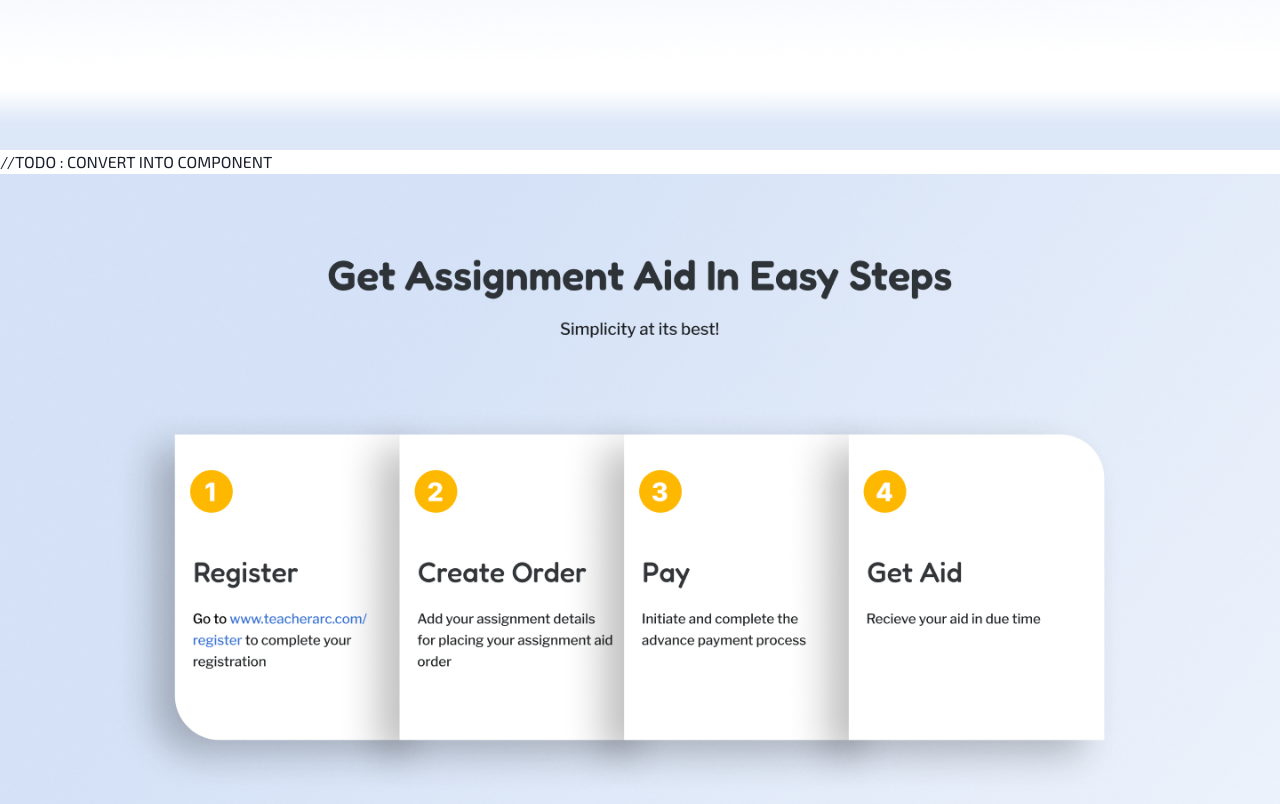
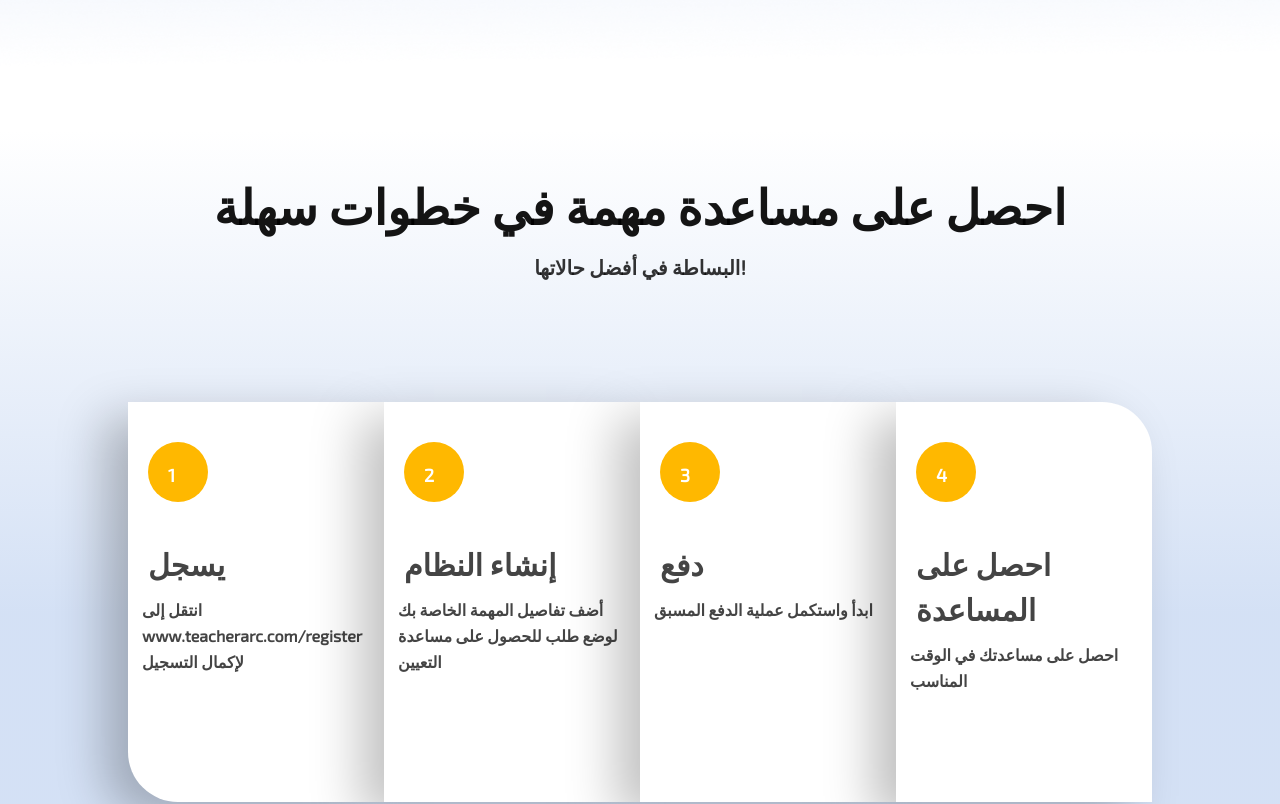
Before and after one commit to teacher-arc/ta-frontend, a React (Create React App) app: page / in a window 1280 px wide. Shown: the part 940-1744 px from the top of the page. Built offline with nearby package versions, Linux system fonts and the light colour scheme.

Commit message:
feat(Localisation): :art: Localisation of image component done
Image component made into react component and localisation added for the same

```diff
--- /dev/null
+++ b/src/components/StepCard.js
@@ -0,0 +1,95 @@
+import React from "react";
+import { useTranslation } from "react-i18next";
+import {
+  Box,
+  Button,
+  Flex,
+  Heading,
+  HStack,
+  Icon,
+  Container,
+  Text,
+  SimpleGrid,
+  Grid,
+  GridItem,
+  VStack,
+  Image,
+  Center,
+} from "@chakra-ui/react";
+import "./../index.css";
+function StepCard({ title, description, count }) {
+  const { t } = useTranslation();
+  const Card = count === 4 ? LastCard : count === 1 ? FirstCard : MiddleCard;
+
+  return (
+    <Card>
+      <div className="stepcard_circle">{count}</div>
+      <Text
+        fontSize={{ sm: "sm", lg: "3xl" }}
+        fontWeight="900"
+        margin={{ sm: "4px", lg: "40px 20px 0 20px" }}
+      >
+        {t(title)}
+      </Text>
+
+      <Text
+        fontSize={{ sm: "sm", lg: "md" }}
+        fontWeight="extrabold"
+        margin="10px"
+        as="p"
+        lineHeight={{ sm: "1rem", lg: "1.6rem" }}
+        paddingLeft="4px"
+      >
+        {t(description)}
+      </Text>
+    </Card>
+  );
+}
+
+const FirstCard = ({ children }) => (
+  <Box
+    backgroundColor="#FFFFFF"
+    paddingTop="40px"
+    marginTop="80px"
+    width="20vw"
+    height="50vh"
+    style={{
+      "box-shadow": "-23.4629px 16.2435px 48.129px rgba(0, 0, 0, 0.25)",
+      "border-radius": "0px 0px 0px 50px",
+    }}
+  >
+    {children}
+  </Box>
+);
+
+const LastCard = ({ children }) => (
+  <Box
+    backgroundColor="#FFFFFF"
+    paddingTop="40px"
+    marginTop="80px"
+    width="20vw"
+    height="50vh"
+    style={{
+      "box-shadow": "-23.4629px 16.2435px 48.129px rgba(0, 0, 0, 0.25)",
+      "border-radius": "0px 50px 0px 0px",
+    }}
+  >
+    {children}
+  </Box>
+);
+
+const MiddleCard = ({ children }) => (
+  <Box
+    backgroundColor="#FFFFFF"
+    paddingTop="40px"
+    marginTop="80px"
+    width="20vw"
+    height="50vh"
+    style={{
+      "box-shadow": "-23.4629px 16.2435px 48.129px rgba(0, 0, 0, 0.25)",
+    }}
+  >
+    {children}
+  </Box>
+);
+export default StepCard;
--- a/src/i18n/locales/ar/translations.json
+++ b/src/i18n/locales/ar/translations.json
@@ -1,41 +1,41 @@
 {
-  "Home": "بيت",
-  "Post Assignment": "بعد التعيين",
+  "Home": "الصفحة الرئيسية",
+  "Post Assignment": "ارفع واجبك",
   "Live Session": "جلسة مباشرة",
   "Wallet": "محفظة",
   "Contact": "اتصال",
   "Log Out": "تسجيل خروج",
-  "Signup": "اشتراك",
+  "Signup": "تسجيل",
   "Read More": "قراءة المزيد",
   "Get Help": "احصل على مساعدة",
 
-  "Get All The Mentorship You'll Ever Need": "احصل على كل الإرشاد الذي تحتاجه",
-  "Mentorship at its best": "الإرشاد في أفضل حالاته",
+  "Get All The Mentorship You'll Ever Need": "احصل على مساعدة على كل ماتريد",
+  "Mentorship at its best": "المدرسين في أفضل حالاته",
 
-  "Receive guidance for all sorts of assignments": "تلقي إرشادات لجميع أنواع المهام",
-  "The only place for assignment doubt clearance": "المكان الوحيد لتسوية شكوك التنازل",
+  "Receive guidance for all sorts of assignments": "تلقي حلول لجميع أنواع المهام",
+  "The only place for assignment doubt clearance": "شاك في حلك ارفع واجبك ونقم بحله ",
 
-  "Assignment Aid": "المساعدة على التنازل",
+  "Assignment Aid": "المساعدة على الواجبات",
   "Get assignment aid whenever  you need with Teacher Arc's round the clock support": "احصل على مساعدة في أداء المهام متى احتجت إلى دعم Teacher Arc على مدار الساعة",
   "Live Sessions": "جلسات مباشرة",
   "Request for doubt clearance session from subject experts": "طلب جلسة إزالة الشك من الخبراء المتخصصين",
   "Lab report Guidance": "دليل تقرير المختبر",
   "Get help from top class lab assistants": "الحصول على مساعدة من أفضل مساعدي المختبرات",
-  "Project Report Help": "تعليمات تقرير المشروع",
+  "Project Report Help": "احصل على مساعدة في البحوث والمشاريع ",
   "Get a chance at creating the best project reports with the guidance of our subject matter experts": "احصل على فرصة لإنشاء أفضل تقارير المشروع بتوجيه من خبرائنا المتخصصين",
   "speech writing": "كتابة الكلام",
-  "Present to your associates in style by getting the guidance of our subject matter experts": "قدم إلى زملائك بأسلوب أنيق من خلال الحصول على إرشادات من خبراء الموضوع لدينا",
+  "Present to your associates in style by getting the guidance of our subject matter experts": "قدم إلى زملائك بأسلوب أنيق من خلال الحصول على مدرس من خبراء جميع المواد لدينا",
   "essay writing": "كتابة مقال",
-  "Writing has never been easier with the guidance of our Literature mentors": "لم تكن الكتابة أسهل من أي وقت مضى بتوجيهات من مرشدي الأدب لدينا",
+  "Writing has never been easier with the guidance of our Literature mentors": "لم تكن الكتابة أسهل من أي وقت مضى بتوجيهات من المدرسين الأدب لدينا",
   "Presentation Guidance": "دليل العرض",
   "Create stunning presentations which are not only expressive, but informative and grasp everyone's attention": "إنشاء عروض تقديمية مذهلة ليست معبرة فحسب ، بل غنية بالمعلومات وتلفت انتباه الجميع",
   "Recorded Tutorials": "دروس مسجلة",
   "Need a tutorial? Look no further, give us the details of the subject matter you need and we’ll set you up!": "هل تحتاج إلى برنامج تعليمي؟ لا مزيد من البحث ، زودنا بتفاصيل الموضوع الذي تريده وسنقوم بإعدادك!",
   "Math Help": "تعليمات الرياضيات",
-  "Math is something that frightens the lot of us. No more! Get guidance from our Math experts today!": "الرياضيات شيء يخيف الكثير منا. لا أكثر! احصل على إرشادات من خبراء الرياضيات لدينا اليوم!",
+  "Math is something that frightens the lot of us. No more! Get guidance from our Math experts today!": "الرياضيات شيء يخيف الكثير منا. لا أكثر! احصل على مدرس من خبراء الرياضيات لدينا اليوم!",
 
   "Only Original work": "العمل الأصلي فقط",
-  "100% verified and original solutions only": "100٪ حلول موثقة وأصلية فقط",
+  "100% verified and original solutions only": "100% حلول موثقة وأصلية فقط",
   "24/7 Availability": "24/7 Availability",
   "Round the clock support": "دعم على مدار الساعة",
   "Always on time": "دعم على مدار الساعة",
@@ -79,5 +79,21 @@
   "The tutor will be ready at the session time to solve your problem.": "سيكون المعلم جاهزًا في وقت الجلسة لحل مشكلتك.",
 
   "Question/Instructions": "سؤال / تعليمات",
-  " Current Wallet Balance": "رصيد المحفظة الحالي"
+  " Current Wallet Balance": "رصيد المحفظة الحالي",
+
+
+  "Get Assignment Aid in Easy Steps": "احصل على مساعدة مهمة في خطوات سهلة",
+  "Simplicity at its Best!": "البساطة في أفضل حالاتها!",
+
+  "Register": "يسجل",
+  "Go to www.teacherarc.com/register to complete your registration": "انتقل إلى www.teacherarc.com/register لإكمال التسجيل",
+
+  "Create Order": "إنشاء النظام",
+  "Add your assignment details to place order for assignment aid": "أضف تفاصيل المهمة الخاصة بك لوضع طلب للحصول على مساعدة التعيين",
+
+  "Pay": "دفع",
+  "Initiate and complete the advance payment process": "ابدأ واستكمل عملية الدفع المسبق",
+
+  "Get Aid": "احصل على المساعدة",
+  "Receive your aid in due time": "احصل على مساعدتك في الوقت المناسب"
 }
--- a/src/i18n/locales/en/translations.json
+++ b/src/i18n/locales/en/translations.json
@@ -81,5 +81,20 @@
   "The tutor will be ready at the session time to solve your problem.": "The tutor will be ready at the session time to solve your problem.",
 
   "Question/Instructions": "Question/Instructions",
-  " Current Wallet Balance": " Current Wallet Balance"
+  " Current Wallet Balance": " Current Wallet Balance",
+
+  "Get Assignment Aid in Easy Steps": "Get Assignment Aid in Easy Steps",
+  "Simplicity at its Best!": "Simplicity at its Best!",
+
+  "Register": "Register",
+  "Go to www.teacherarc.com/register to complete your registration": "Go to www.teacherarc.com/register to complete your registration",
+
+  "Create Order": "Create Order",
+  "Add your assignment details to place order for assignment aid": "Add your assignment details to place order for assignment aid",
+
+  "Pay": "Pay",
+  "Initiate and complete the advance payment process": "Initiate and complete the advance payment process",
+
+  "Get Aid": "Get Aid",
+  "Receive your aid in due time": "Receive your aid in due time"
 }
--- a/src/pages/LandingPage/ForthPanel.js
+++ b/src/pages/LandingPage/ForthPanel.js
@@ -18,6 +18,7 @@ import {
   Center,
 } from "@chakra-ui/react";
 import { benefits } from "./benefits";
+
 function BenefitCard({ title, detail }) {
   const { t } = useTranslation();
 
--- /dev/null
+++ b/src/pages/LandingPage/SecondPanel.js
@@ -0,0 +1,76 @@
+import React from "react";
+import { useTranslation } from "react-i18next";
+import { steps } from "./Steps";
+import StepCard from "../../components/StepCard";
+import {
+  Box,
+  Button,
+  Flex,
+  Heading,
+  HStack,
+  Icon,
+  Container,
+  Text,
+  SimpleGrid,
+  Grid,
+  GridItem,
+  VStack,
+  Image,
+  Center,
+} from "@chakra-ui/react";
+import { benefits } from "./benefits";
+function SecondPanel() {
+  const { t } = useTranslation();
+
+  return (
+    <div>
+      <Box
+        backgroundColor="#D4E0F2"
+        paddingBottom="40px"
+        marginBottom="40px"
+        marginTop="40px"
+        width="100%"
+        height="110vh"
+        className="second-panel"
+      >
+        <Center>
+          <Text
+            fontSize={{ sm: "xl", lg: "5xl" }}
+            fontWeight="1000"
+            marginTop="40px"
+            color="blackAlpha.900"
+            padding="0 10px 0 10px"
+          >
+            {t("Get Assignment Aid in Easy Steps")}
+          </Text>
+        </Center>
+        <Center>
+          <Text
+            fontSize={{ sm: "md", lg: "xl" }}
+            fontWeight="1000"
+            marginTop="10px"
+            marginBottom="40px"
+            color="blackAlpha.800"
+            padding="0 6px 0 6px"
+            textAlign={"center"}
+          >
+            {t("Simplicity at its Best!")}
+          </Text>
+        </Center>
+        <Center>
+          <SimpleGrid columns={{ sm: 1, lg: 4 }} spacing={{ sm: 3, lg: 0 }}>
+            {steps.map(({ title, description }, index) => (
+              <StepCard
+                title={title}
+                description={description}
+                count={index + 1}
+              />
+            ))}
+          </SimpleGrid>
+        </Center>
+      </Box>
+    </div>
+  );
+}
+
+export default SecondPanel;
--- /dev/null
+++ b/src/pages/LandingPage/Steps.js
@@ -0,0 +1,17 @@
+export const steps = [
+  {
+    title: "Register",
+    description:
+      "Go to www.teacherarc.com/register to complete your registration",
+  },
+  {
+    title: "Create Order",
+    description:
+      "Add your assignment details to place order for assignment aid",
+  },
+  {
+    title: "Pay",
+    description: "Initiate and complete the advance payment process",
+  },
+  { title: "Get Aid", description: "Receive your aid in due time" },
+];
--- a/src/pages/LandingPage/index.css
+++ b/src/pages/LandingPage/index.css
@@ -3,8 +3,6 @@
 }
 
 .second-panel {
-  height: 60px;
-  width: 100%;
   background: rgb(212, 225, 246);
   background: linear-gradient(
     0deg,
@@ -23,3 +21,15 @@ figcaption {
 .nostyle-anchor {
   text-decoration: none;
 }
+
+.stepcard_circle {
+  width: 60px;
+  height: 60px;
+  margin-left: 20px;
+  padding: 20px 20px 40px 20px;
+  border-radius: 50%;
+  color: #ffffff;
+  font-weight: 900;
+  font-size: 18px;
+  background-color: #ffb800;
+}
--- a/src/pages/LandingPage/index.js
+++ b/src/pages/LandingPage/index.js
@@ -10,6 +10,7 @@ import FifthPanel from "./FifthPanel";
 import { Text, Image } from "@chakra-ui/react";
 import Footer from "./Footer";
 import "./index.css";
+import SecondPanel from "./SecondPanel";
 function LandingPage() {
   const { t } = useTranslation();
 
@@ -42,8 +43,7 @@ function LandingPage() {
       </figure>
       <div>
         <div className="second-panel"></div>
-        //TODO : CONVERT INTO COMPONENT
-        <img src={secondPanel} alt="firstPanel" height="80vh" width="100%" />
+        <SecondPanel />
       </div>
       <ThirdPanel />
       <ForthPanel />
```
